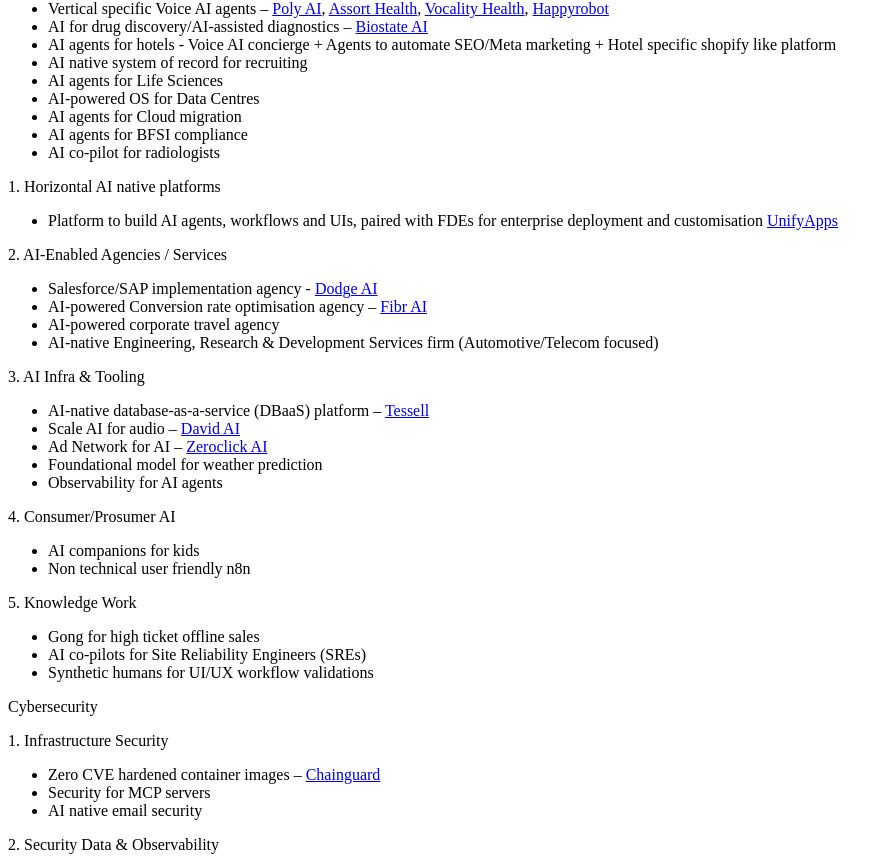
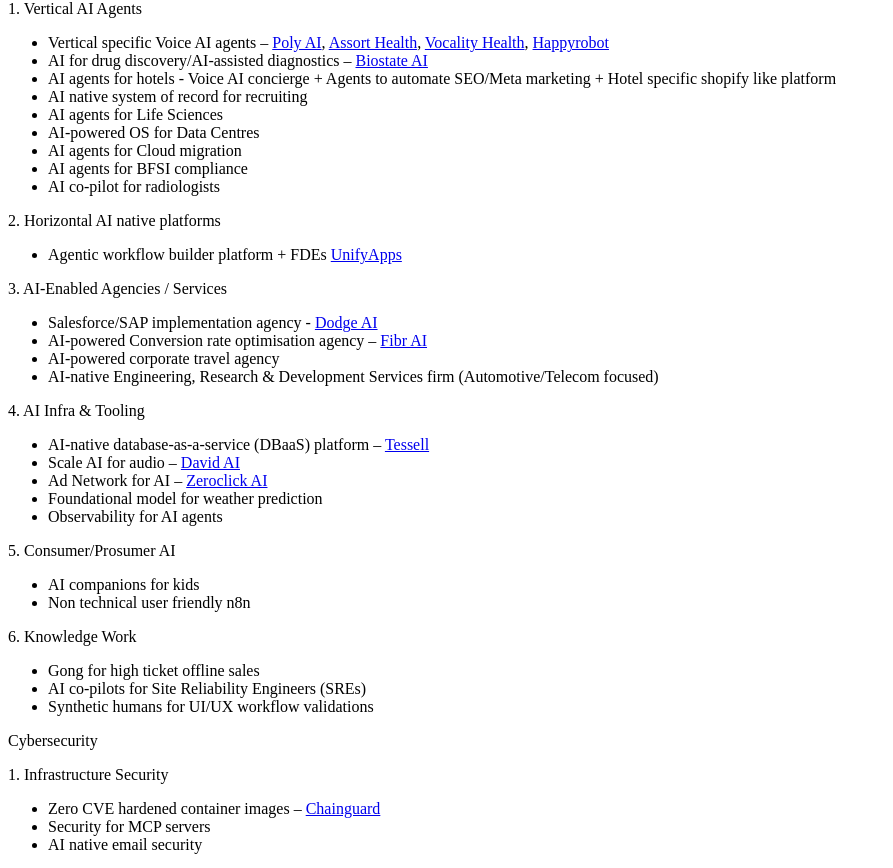
Before and after one commit to CJ-os-99/chitranjan-personal, a Next.js app: page / in a window 1280 px wide. Shown: the part 514-1382 px from the top of the page, without its empty margins (0-893 px from the left). Built offline with nearby package versions, Linux system fonts and the light colour scheme.

Commit message:
Update index.js

```diff
--- a/pages/index.js
+++ b/pages/index.js
@@ -25,7 +25,10 @@
             I’m an investor at Westbridge Capital. I spend most of my time on AI and Cybersecurity and opportunistically on deeptech platforms.
           </p>
           <p className="mt-2">
-            Previously, I was an early stage investor at Accel, where some of the companies I sourced/invested in included Rigor AI (formal methods for cybersecurity; repeat founders who have sold 4 companies to Cisco/Palo Alto Networks), Biostate AI (foundational models trained on RNA sequencing data; repeat founder, Caltech PhD), Sabi (thought-to-text wearable; co-invested with Khosla Ventures), Dodge AI (AI agents for SAP; co-invested with Google AI Futures Fund) and Fabheads Automation (carbon fibre component automation; the only company in India to build and own automated fibre placement machines) Before that, I was an operator at a consumer health platform called Mosaic Wellness. They're backed by Sequoia Capital, Matrix Partners and Elevation Capital. I joined them at ~$10M topline and helped scale to ~$50M by setting up their telehealth business unit from scratch.
+            Previously, I was an early stage investor at Accel, where some of the companies I sourced/invested in included Rigor AI (formal methods for cybersecurity; repeat founders who have sold 4 companies to Cisco/Palo Alto Networks), Biostate AI (foundational models trained on RNA sequencing data; repeat founder/Caltech PhD), Sabi (thought-to-text wearable; co-invested with Khosla Ventures), Dodge AI (AI agents for SAP; co-invested with Google AI Futures Fund) and Fabheads Automation (carbon fibre component automation; the only company in India to build an automated fibre placement machines)
+        </p>
+          <p className="mt-2">
+        Before that, I was an operator at a consumer health platform called Mosaic Wellness. They're backed by Sequoia Capital, Matrix Partners and Elevation Capital. I joined them at ~$10M topline and helped scale to ~$50M by setting up their telehealth business unit from scratch.
           </p>
         </section>
 
@@ -54,11 +57,11 @@
             <li>AI co-pilot for radiologists</li>
           </ul>
 
-        <p className="font-semibold mt-4">1. Horizontal AI native platforms</p>
+        <p className="font-semibold mt-4">2. Horizontal AI native platforms</p>
           <ul className="list-disc list-inside text-sm">
-        <li>Platform to build AI agents, workflows and UIs, paired with FDEs for enterprise deployment and customisation <a href="https://www.unifyapps.com/">UnifyApps</a></li>
+        <li> Agentic workflow builder platform + FDEs <a href="https://www.unifyapps.com/">UnifyApps</a></li>
            </ul>
-          <p className="font-semibold mt-4">2. AI-Enabled Agencies / Services</p>
+          <p className="font-semibold mt-4">3. AI-Enabled Agencies / Services</p>
           <ul className="list-disc list-inside text-sm">
             <li>Salesforce/SAP implementation agency - <a href="https://getdodge.ai">Dodge AI</a></li>
             <li>AI-powered Conversion rate optimisation agency – <a href="https://fibr.ai">Fibr AI</a></li>
@@ -66,7 +69,7 @@
              <li>AI-native Engineering, Research & Development Services firm (Automotive/Telecom focused) </li>
           </ul>
 
-          <p className="font-semibold mt-4">3. AI Infra & Tooling</p>
+          <p className="font-semibold mt-4">4. AI Infra & Tooling</p>
           <ul className="list-disc list-inside text-sm">
             <li>AI-native database-as-a-service (DBaaS) platform – <a href="https://www.tessell.com/">Tessell</a></li>
             <li>Scale AI for audio – <a href="https://www.withdavid.ai/">David AI</a></li>
@@ -75,13 +78,13 @@
             <li>Observability for AI agents</li>
           </ul>
 
-          <p className="font-semibold mt-4">4. Consumer/Prosumer AI</p>
+          <p className="font-semibold mt-4">5. Consumer/Prosumer AI</p>
           <ul className="list-disc list-inside text-sm">
             <li>AI companions for kids</li>
             <li>Non technical user friendly n8n</li>
           </ul>
 
-          <p className="font-semibold mt-4">5. Knowledge Work</p>
+          <p className="font-semibold mt-4">6. Knowledge Work</p>
           <ul className="list-disc list-inside text-sm">
             <li>Gong for high ticket offline sales</li>
             <li>AI co-pilots for Site Reliability Engineers (SREs)</li>
```
